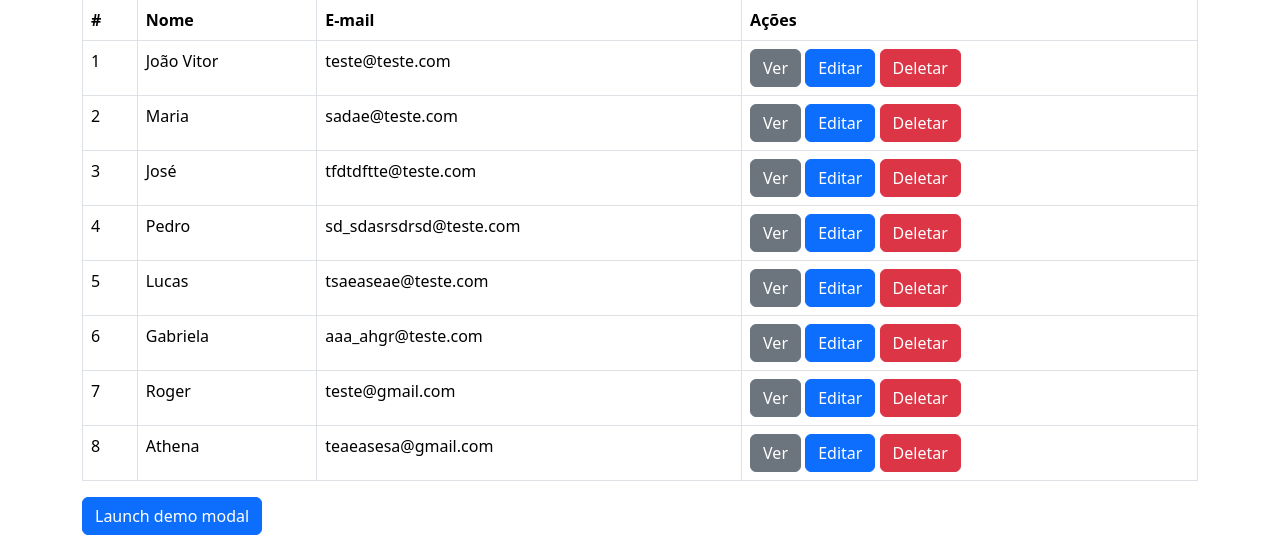
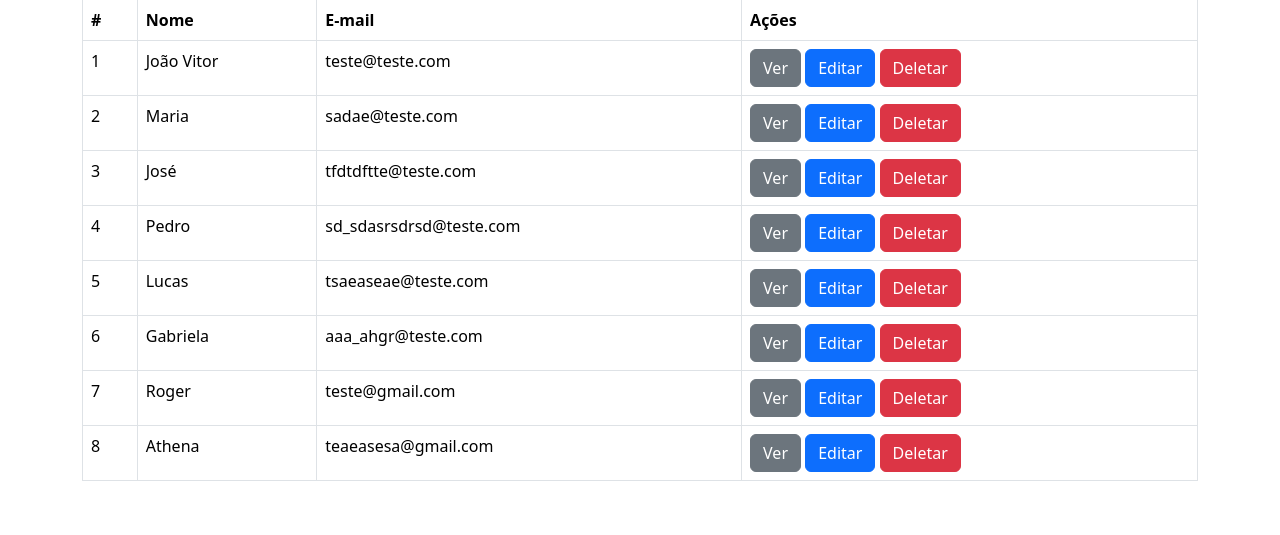
Before and after one commit to joaofischer/CRUD_Flask_Bootstrap, a Flask app: page / in a window 1280 px wide. Shown: the part 300-835 px from the top of the page. After the commit the page ends 781 px from the top, so only its background shows below. Run offline with Flask 3, Linux system fonts and the light colour scheme.

Commit message:
Index Change

```diff
--- a/templates/index.html
+++ b/templates/index.html
@@ -30,16 +30,6 @@
       <!-- Lista de CLientes -->
       <div c-container="{{ url_for('cliente.lista_clientes') }}"></div>
 
-      <!-- Button trigger modal -->
-      <button
-        type="button"
-        class="btn btn-primary"
-        data-bs-toggle="modal"
-        data-bs-target="#exampleModal"
-      >
-        Launch demo modal
-      </button>
-
       <!-- Modal -->
       <div
         class="modal fade"
@@ -63,16 +53,6 @@
             </div>
             <div class="modal-body" id="exibir-cliente"></div>
             <div class="modal-footer">
-              <button
-                type="button"
-                class="btn btn-secondary"
-                data-bs-dismiss="modal"
-              >
-                Close
-              </button>
-              <button type="button" class="btn btn-primary">
-                Save changes
-              </button>
             </div>
           </div>
         </div>
```
